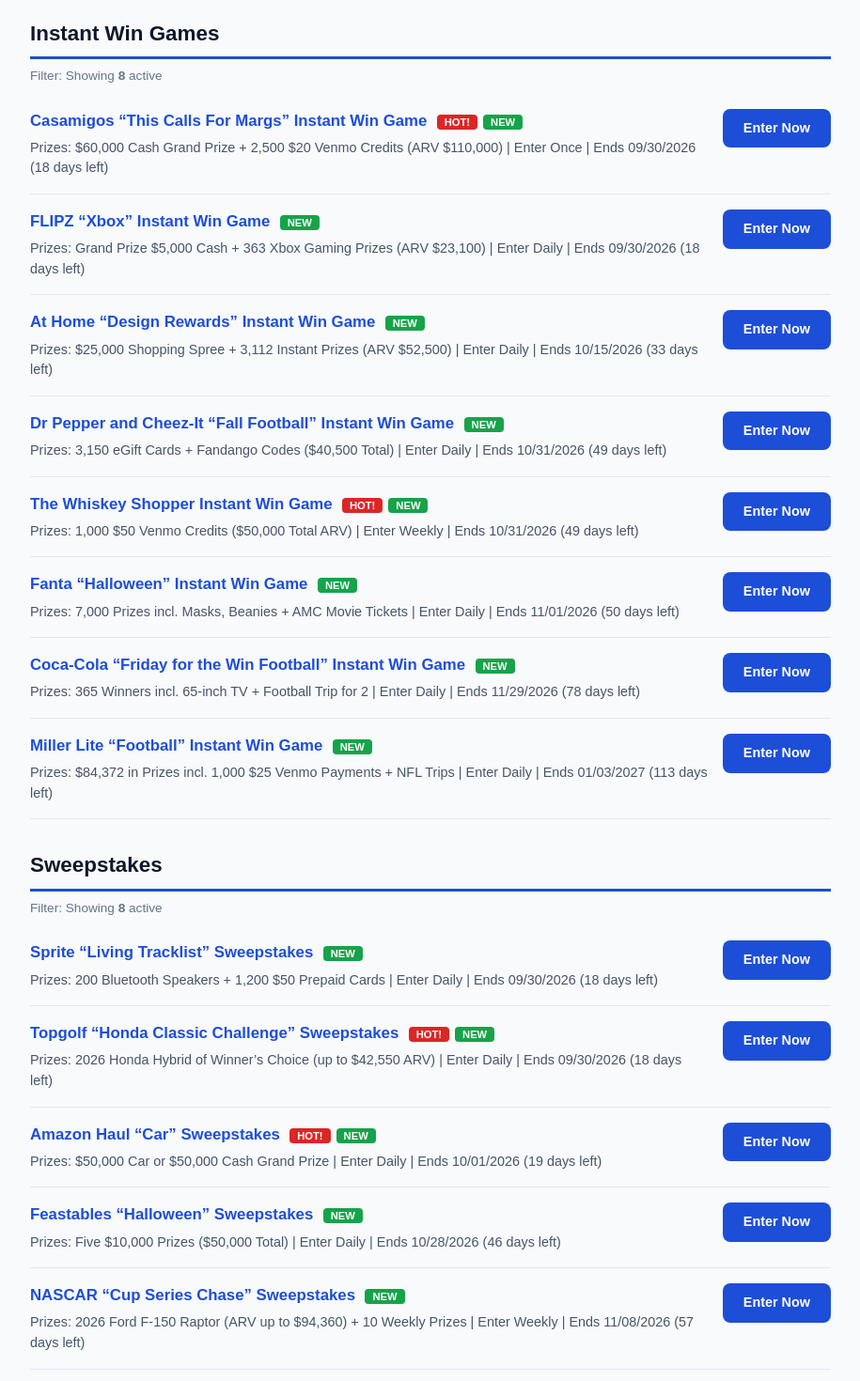
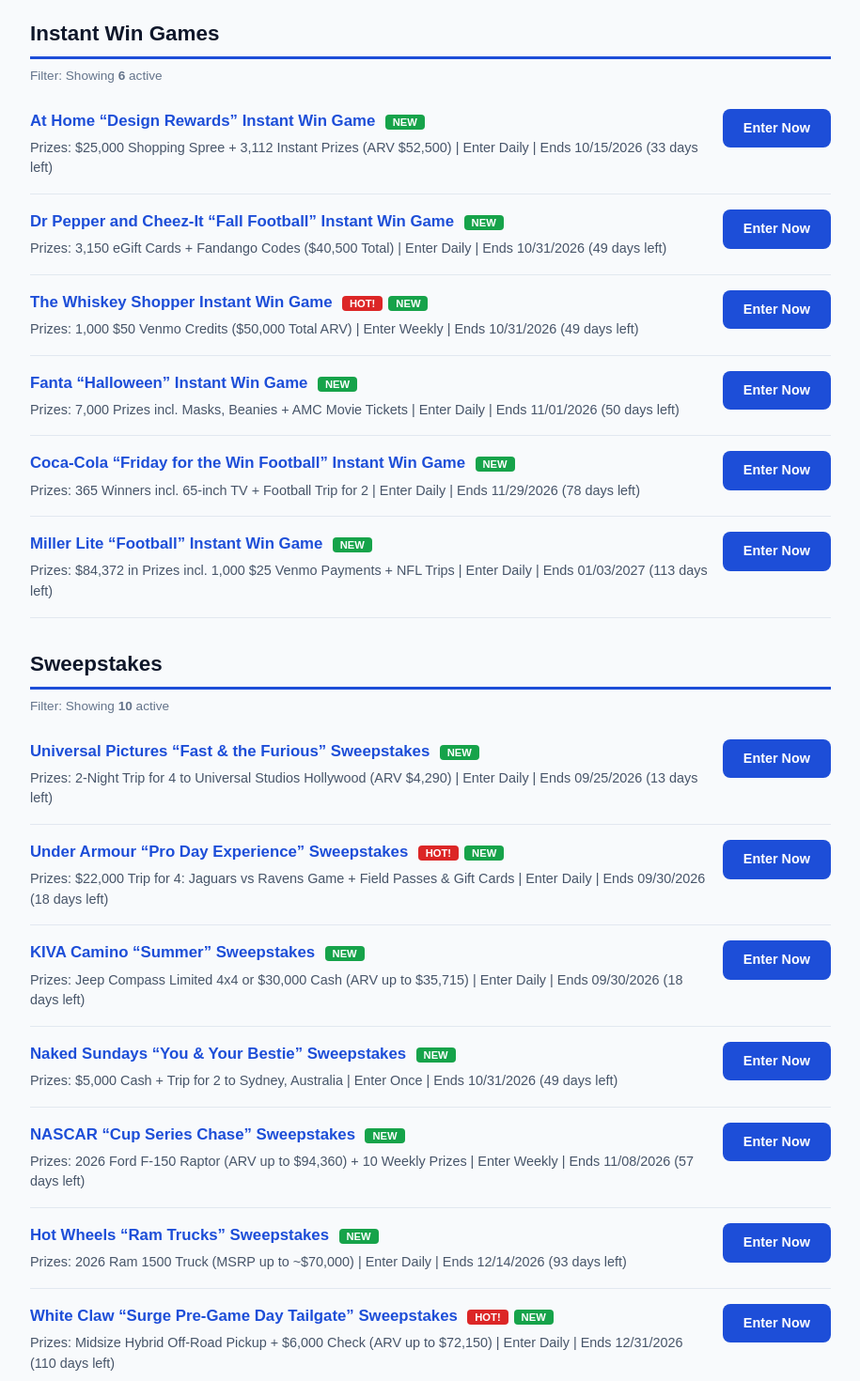
Before and after one commit to haroun26-dev/brandnewsite, a Next.js app: page / in a window 1280 px wide. Shown: the part 520-1990 px from the top of the page at 94% size, without its empty margins (182-1097 px from the left). Built offline with nearby package versions, Linux system fonts and the light colour scheme.

Commit message:
Refresh listings

```diff
--- a/app/page.tsx
+++ b/app/page.tsx
@@ -16,23 +16,12 @@
   added: string; // YYYY-MM-DD — NEW badge shows when added within the last 3 days
 }
 
-// Listings verified September 21, 2026. Update this list regularly —
+// Listings verified September 22, 2026. Update this list regularly —
 // remove ended sweepstakes and add new ones by editing this file and redeploying.
 const SWEEPSTAKES: Listing[] = [
   // ---- Instant Win Games ----
   {
     id: 1,
-    title: "Casamigos “This Calls For Margs” Instant Win Game",
-    type: "instant",
-    prizes: "$60,000 Cash Grand Prize + 2,500 $20 Venmo Credits (ARV $110,000)",
-    frequency: "Enter Once",
-    ends: "2026-09-30",
-    url: "https://www.casamigos.com/en-us/marg-plz-sweepstakes",
-    hot: true,
-    added: "2026-09-14",
-  },
-  {
-    id: 2,
     title: "Miller Lite “Football” Instant Win Game",
     type: "instant",
     prizes: "$84,372 in Prizes incl. 1,000 $25 Venmo Payments + NFL Trips",
@@ -42,17 +31,7 @@
     added: "2026-09-19",
   },
   {
-    id: 3,
-    title: "FLIPZ “Xbox” Instant Win Game",
-    type: "instant",
-    prizes: "Grand Prize $5,000 Cash + 363 Xbox Gaming Prizes (ARV $23,100)",
-    frequency: "Enter Daily",
-    ends: "2026-09-30",
-    url: "http://flipz-xbox.on-ella.com/",
-    added: "2026-09-14",
-  },
-  {
-    id: 4,
+    id: 2,
     title: "Coca-Cola “Friday for the Win Football” Instant Win Game",
     type: "instant",
     prizes: "365 Winners incl. 65-inch TV + Football Trip for 2",
@@ -62,7 +41,7 @@
     added: "2026-09-19",
   },
   {
-    id: 5,
+    id: 3,
     title: "At Home “Design Rewards” Instant Win Game",
     type: "instant",
     prizes: "$25,000 Shopping Spree + 3,112 Instant Prizes (ARV $52,500)",
@@ -72,7 +51,7 @@
     added: "2026-09-18",
   },
   {
-    id: 6,
+    id: 4,
     title: "Dr Pepper and Cheez-It “Fall Football” Instant Win Game",
     type: "instant",
     prizes: "3,150 eGift Cards + Fandango Codes ($40,500 Total)",
@@ -82,7 +61,7 @@
     added: "2026-09-18",
   },
   {
-    id: 7,
+    id: 5,
     title: "The Whiskey Shopper Instant Win Game",
     type: "instant",
     prizes: "1,000 $50 Venmo Credits ($50,000 Total ARV)",
@@ -93,7 +72,7 @@
     added: "2026-09-21",
   },
   {
-    id: 8,
+    id: 6,
     title: "Fanta “Halloween” Instant Win Game",
     type: "instant",
     prizes: "7,000 Prizes incl. Masks, Beanies + AMC Movie Tickets",
@@ -104,7 +83,70 @@
   },
   // ---- Sweepstakes ----
   {
+    id: 7,
+    title: "White Claw “Surge Pre-Game Day Tailgate” Sweepstakes",
+    type: "sweepstakes",
+    prizes: "Midsize Hybrid Off-Road Pickup + $6,000 Check (ARV up to $72,150)",
+    frequency: "Enter Daily",
+    ends: "2026-12-31",
+    url: "https://www.whiteclaw.com/sweepstakes/surgetailgate",
+    hot: true,
+    added: "2026-09-22",
+  },
+  {
+    id: 8,
+    title: "Jim Beam “Hit The Beam” Sweepstakes",
+    type: "sweepstakes",
+    prizes: "Up to 110 Winners: 85-inch TVs + $5,000 Lovesac Gift Cards (ARV $214,900)",
+    frequency: "Enter Once",
+    ends: "2027-02-14",
+    url: "https://hitthebeam.com/",
+    hot: true,
+    added: "2026-09-22",
+  },
+  {
     id: 9,
+    title: "Under Armour “Pro Day Experience” Sweepstakes",
+    type: "sweepstakes",
+    prizes: "$22,000 Trip for 4: Jaguars vs Ravens Game + Field Passes & Gift Cards",
+    frequency: "Enter Daily",
+    ends: "2026-09-30",
+    url: "https://brandcycle.shop/v8ggn",
+    hot: true,
+    added: "2026-09-22",
+  },
+  {
+    id: 10,
+    title: "KIVA Camino “Summer” Sweepstakes",
+    type: "sweepstakes",
+    prizes: "Jeep Compass Limited 4x4 or $30,000 Cash (ARV up to $35,715)",
+    frequency: "Enter Daily",
+    ends: "2026-09-30",
+    url: "https://caminosweeps2026.com/",
+    added: "2026-09-22",
+  },
+  {
+    id: 11,
+    title: "Universal Pictures “Fast & the Furious” Sweepstakes",
+    type: "sweepstakes",
+    prizes: "2-Night Trip for 4 to Universal Studios Hollywood (ARV $4,290)",
+    frequency: "Enter Daily",
+    ends: "2026-09-25",
+    url: "https://cloud.email.universalpicturesathome.com/FastandFurious25Anniversary_social_email_sweeps_form",
+    added: "2026-09-22",
+  },
+  {
+    id: 12,
+    title: "Naked Sundays “You & Your Bestie” Sweepstakes",
+    type: "sweepstakes",
+    prizes: "$5,000 Cash + Trip for 2 to Sydney, Australia",
+    frequency: "Enter Once",
+    ends: "2026-10-31",
+    url: "https://us.nakedsundays.com/",
+    added: "2026-09-22",
+  },
+  {
+    id: 13,
     title: "Toyota “Gameday Giveaways” Sweepstakes",
     type: "sweepstakes",
     prizes: "Toyota Vehicle of Choice (up to $86,135 MSRP) + $30,000 Check",
@@ -115,7 +157,7 @@
     added: "2026-09-19",
   },
   {
-    id: 10,
+    id: 14,
     title: "FCA US $100,000 Vehicle Sweepstakes",
     type: "sweepstakes",
     prizes: "$100,000 Vehicle Credit (Dodge, Jeep, Chrysler, Ram, Fiat)",
@@ -126,28 +168,7 @@
     added: "2026-09-19",
   },
   {
-    id: 11,
-    title: "Amazon Haul “Car” Sweepstakes",
-    type: "sweepstakes",
-    prizes: "$50,000 Car or $50,000 Cash Grand Prize",
-    frequency: "Enter Daily",
-    ends: "2026-10-01",
-    url: "https://www.amazon.com/b?node=222015503011&ishaul=1&ref_=hul_swpstk_lp_ofclrl",
-    hot: true,
-    added: "2026-09-17",
-  },
-  {
-    id: 12,
-    title: "Feastables “Halloween” Sweepstakes",
-    type: "sweepstakes",
-    prizes: "Five $10,000 Prizes ($50,000 Total)",
-    frequency: "Enter Daily",
-    ends: "2026-10-28",
-    url: "https://fst.gg/hwn26",
-    added: "2026-09-15",
-  },
-  {
-    id: 13,
+    id: 15,
     title: "NASCAR “Cup Series Chase” Sweepstakes",
     type: "sweepstakes",
     prizes: "2026 Ford F-150 Raptor (ARV up to $94,360) + 10 Weekly Prizes",
@@ -157,7 +178,7 @@
     added: "2026-09-20",
   },
   {
-    id: 14,
+    id: 16,
     title: "Hot Wheels “Ram Trucks” Sweepstakes",
     type: "sweepstakes",
     prizes: "2026 Ram 1500 Truck (MSRP up to ~$70,000)",
@@ -166,31 +187,7 @@
     url: "https://www.hotwheels.com/ramsweepstakes",
     added: "2026-09-20",
   },
-  {
-    id: 15,
-    title: "Sprite “Living Tracklist” Sweepstakes",
-    type: "sweepstakes",
-    prizes: "200 Bluetooth Speakers + 1,200 $50 Prepaid Cards",
-    frequency: "Enter Daily",
-    ends: "2026-09-30",
-    url: "https://www.coca-cola.com",
-    added: "2026-09-20",
-  },
-  {
-    id: 16,
-    title: "Topgolf “Honda Classic Challenge” Sweepstakes",
-    type: "sweepstakes",
-    prizes: "2026 Honda Hybrid of Winner’s Choice (up to $42,550 ARV)",
-    frequency: "Enter Daily",
-    ends: "2026-09-30",
-    url: "https://Topgolf.com/Honda",
-    hot: true,
-    added: "2026-09-21",
-  },
 ];
-
-
-
 
 function daysLeft(dateStr: string) {
   const end = new Date(dateStr + "T23:59:59");
@@ -470,7 +467,7 @@
         {renderSection("Sweepstakes", sweeps)}
 
         <p style={{ color: "#94a3b8", fontSize: "0.8rem", marginTop: "40px", lineHeight: 1.6 }}>
-          Listings last verified September 21, 2026. Always check the official rules on
+          Listings last verified September 22, 2026. Always check the official rules on
           the sponsor&apos;s page before entering. Sweepstakes Central is not affiliated
           with the sponsors listed.
         </p>
@@ -502,9 +499,6 @@
           <a href="/privacy" style={{ color: "#64748b", marginRight: "16px" }}>
             Privacy Policy
           </a>
-          <a href="/terms" style={{ color: "#64748b", marginRight: "16px" }}>
-            Terms
-          </a>
           <a href="/contact" style={{ color: "#64748b" }}>
             Contact
           </a>
```
